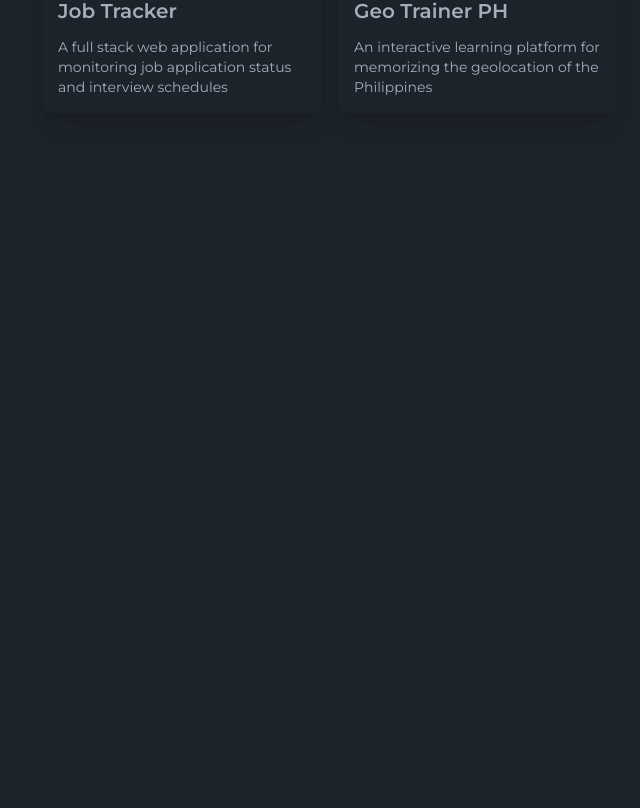
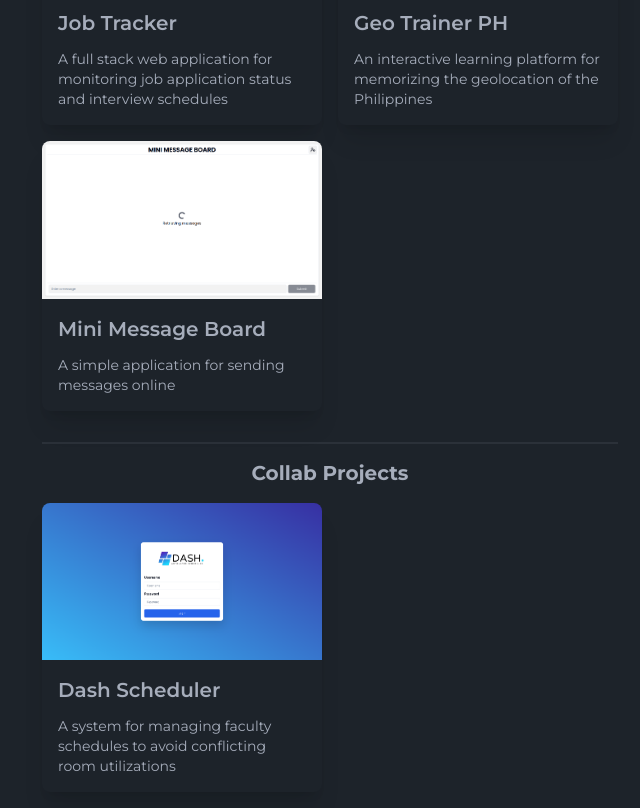
Before and after one commit to Sanjero20/portfolio, a Next.js app: page /projects in a window 1280 px wide. Shown: the part 292-1100 px from the top of the page, without its empty margins (310-950 px from the left). Before the commit the page ends 800 px from the top, so only its background shows below. Built offline with nearby package versions, Linux system fonts and the light colour scheme.

Commit message:
feat: add more projects

```diff
--- a/src/app/projects/page.tsx
+++ b/src/app/projects/page.tsx
@@ -1,10 +1,10 @@
 import CardProject from "@/components/CardProject";
-import { PROJECTS } from "@/data/projects";
+import { COLLAB_PROJECTS, PROJECTS } from "@/data/projects";
 
 const ProjectsPage = () => {
   return (
     <div className="flex flex-col gap-2">
-      <p>Here is a list of my projects that i worked on and took apart on</p>
+      <h2 className="sm:text-center">Solo Projects</h2>
 
       {/* Solo Project */}
       <div className="grid gap-4 sm:grid-cols-2">
@@ -19,7 +19,21 @@ const ProjectsPage = () => {
         ))}
       </div>
 
-      {/* Collaboration Project */}
+      <div className="divider mb-0" />
+
+      <h2 className="sm:text-center">Collab Projects</h2>
+
+      <div className="grid gap-4 sm:grid-cols-2">
+        {COLLAB_PROJECTS.map((project, index) => (
+          <CardProject
+            key={index}
+            title={project.title}
+            description={project.description}
+            imgSrc={project.imgSrc}
+            imgAlt={project.imgAlt}
+          />
+        ))}
+      </div>
     </div>
   );
 };
--- a/src/data/projects.ts
+++ b/src/data/projects.ts
@@ -5,6 +5,7 @@ export interface ProjectType {
   imgAlt: string;
   tech: string[];
   features: string[];
+  responsibilities?: string[]; // for project collaborations
   links: {
     code: string;
     live: string;
@@ -31,11 +32,45 @@ export const PROJECTS: ProjectType[] = [
       "An interactive learning platform for memorizing the geolocation of the Philippines",
     imgSrc: "/geo-trainer-ph.png",
     imgAlt: "geo trainer",
-    tech: [],
+    tech: ["NextJS", "TypeScript", "Tailwind"],
     features: ["d", "e", "f"],
     links: {
       code: "https://github.com/Sanjero20/geo-trainer",
       live: "https://geo-trainer-ph.vercel.app/",
     },
   },
+  {
+    title: "Mini Message Board",
+    description: "A simple application for sending messages online",
+    imgSrc: "/message-board.png",
+    imgAlt: "message board",
+    tech: ["React", "Tailwind", "TypeScript", "Express JS ", "MongoDB"],
+    features: ["d", "e", "f"],
+    responsibilities: [
+      "Implemented the User Interface",
+      "Integrated the CRUD api developed by the backend developer",
+    ],
+    links: {
+      code: "https://github.com/Sanjero20/mini-message-board",
+      live: "https://mini-message-board-bsor.onrender.com/",
+    },
+  },
 ];
+
+export const COLLAB_PROJECTS: ProjectType[] = [
+  {
+    title: "Dash Scheduler",
+    description:
+      "A system for managing faculty schedules to avoid conflicting room utilizations",
+    imgSrc: "/dash-scheduler.png",
+    imgAlt: "dash scheduler",
+    tech: ["React", "Tailwind", "TypeScript", "ExpressJS", "SQLite"],
+    features: ["a", "b", "c"],
+    links: {
+      code: "https://github.com/Sanjero20/dash-scheduler",
+      live: "https://dash-scheduler.onrender.com/",
+    },
+  },
+];
+
+export const HIGHLIGHTED_PROJECT = [PROJECTS[0], PROJECTS[1]];
```
Also changed, not shown: public/dash-scheduler.png (added), public/message-board.png (added).
